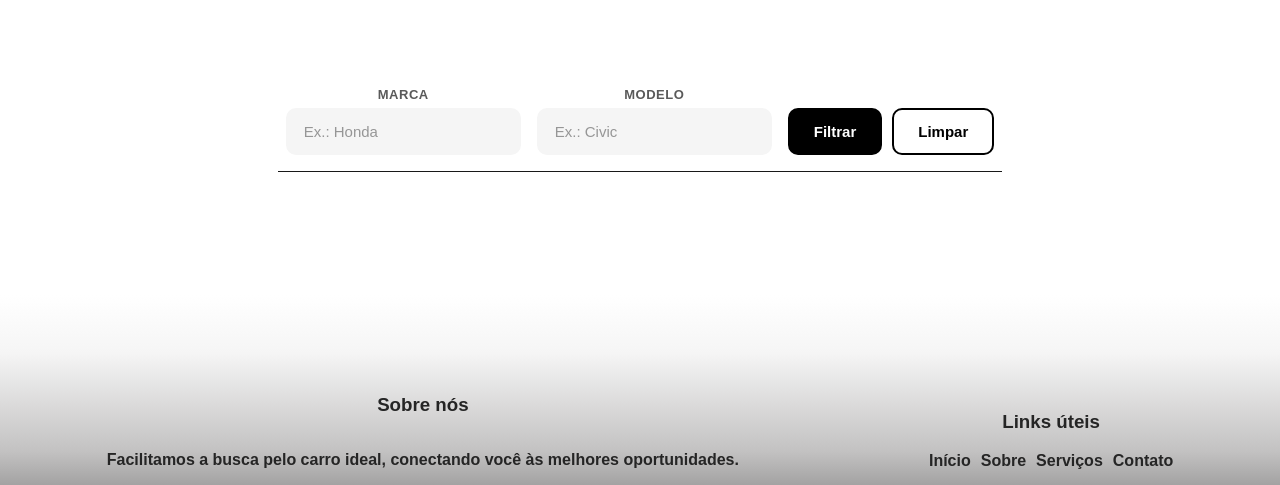
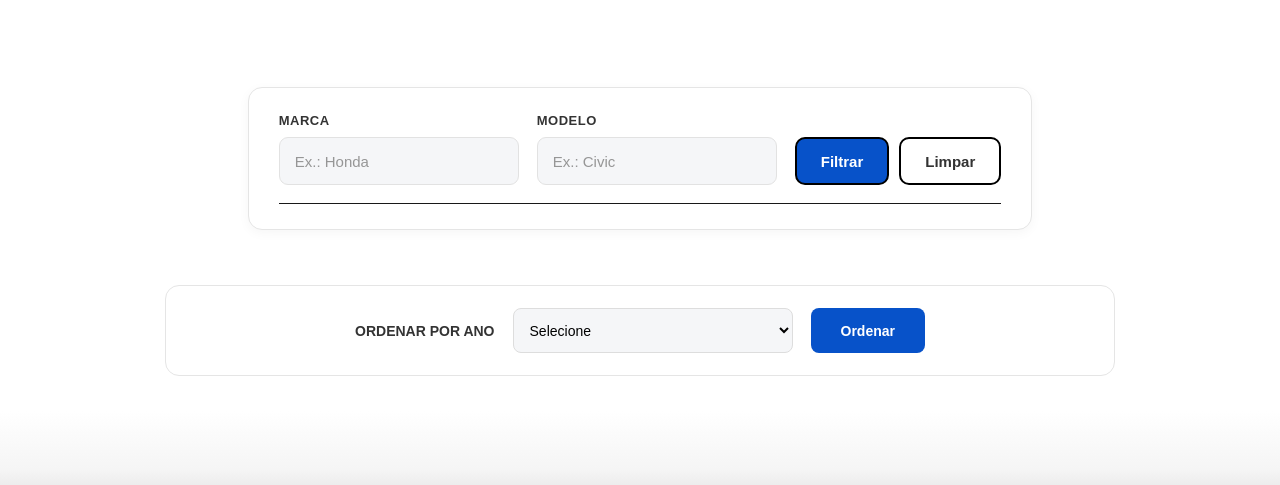
Before and after one commit to bruno88/engenharia-gitflow-2026, a plain HTML site: page explorar.html in a window 1280 px wide. Shown: the part 115-600 px from the top of the page. Drawn offline with nearby package versions, Linux system fonts and the light colour scheme.

Commit message:
criei o ordenar por crescente e decresente e o css do explorar

```diff
--- /dev/null
+++ b/css/explorar.css
@@ -0,0 +1,142 @@
+
+.filtro {
+    max-width: 950px;
+    margin: 0 auto;
+}
+
+.filtro-form {
+    display: flex;
+    align-items: flex-end;
+    justify-content: center;
+    gap: 18px;
+    flex-wrap: wrap;
+    padding: 25px 30px;
+    background: white;
+    border: 1px solid #e5e5e5;
+    border-radius: 14px;
+    box-shadow: 0 3px 12px rgba(0,0,0,0.04);
+}
+
+.filtro-campo {
+    display: flex;
+    flex-direction: column;
+    gap: 9px;
+    flex: 1;
+    min-width: 190px;
+}
+
+.filtro-campo label {
+    font-size: 13px;
+    font-weight: 700;
+    color: #333;
+    text-align: left;
+}
+
+.filtro-campo input {
+    width: 100%;
+    height: 48px;
+    padding: 0 15px;
+    background: #f5f6f8;
+    border: 1px solid #e2e2e2;
+    border-radius: 9px;
+    font-size: 15px;
+    outline: none;
+    transition: 0.3s;
+}
+
+.filtro-campo input:focus {
+    border-color: #0752c9;
+    background: white;
+}
+
+/* ===== BOTÕES DOS FILTROS ===== */
+
+.filtro-botoes {
+    display: flex;
+    gap: 10px;
+}
+
+.botao-filtrar,
+.botao-limpar {
+    height: 48px;
+    padding: 0 25px;
+    border-radius: 9px;
+    font-size: 14px;
+    font-weight: 700;
+    cursor: pointer;
+    transition: 0.3s;
+}
+
+.botao-filtrar {
+    background: #0752c9;
+    color: white;
+    border: 1px solid #0752c9;
+}
+
+.botao-filtrar:hover {
+    background: #063e98;
+}
+
+.botao-limpar {
+    background: white;
+    color: #333;
+    border: 1px solid #ccc;
+}
+
+.botao-limpar:hover {
+    background: #f0f0f0;
+}
+
+
+.ordenacao {
+    max-width: 950px;
+    margin: 25px auto 35px;
+    padding: 22px 25px;
+    display: flex;
+    align-items: center;
+    justify-content: center;
+    gap: 18px;
+    flex-wrap: wrap;
+    background: white;
+    border: 1px solid #e5e5e5;
+    border-radius: 14px;
+}
+
+.ordenacao label {
+    font-size: 14px;
+    font-weight: 700;
+    color: #333;
+}
+
+.ordenacao select {
+    width: 280px;
+    height: 45px;
+    padding: 0 12px;
+    border: 1px solid #ddd;
+    border-radius: 8px;
+    background: #f5f6f8;
+    font-size: 14px;
+    cursor: pointer;
+    outline: none;
+}
+
+.ordenacao select:focus {
+    border-color: #0752c9;
+}
+
+#btOrdenar {
+    height: 45px;
+    padding: 0 30px;
+    background: #0752c9;
+    color: white;
+    border: none;
+    border-radius: 8px;
+    font-size: 14px;
+    font-weight: 700;
+    cursor: pointer;
+    transition: 0.3s;
+}
+
+#btOrdenar:hover {
+    background: #063e98;
+}
--- a/explorar.html
+++ b/explorar.html
@@ -11,6 +11,7 @@
     <link rel="stylesheet" href="base.css">
     <link rel="stylesheet" href="css/style.css">
     <link rel="stylesheet" href="css/filtro.css">
+    <link rel="stylesheet" href="css/explorar.css">
 </head>
 
 <body>
@@ -69,7 +70,7 @@
                 </label>
 
                 <nav class="navigation" aria-label="Menu principal">
-                    <a class="nav-link active" href="index.html">Início</a>
+                    <a class="nav-link" href="index.html">Início</a>
                     <a class="nav-link" href="#comprar">Comprar</a>
                     <a class="nav-link" href="#vender">Vender</a>
                     <a class="nav-link" href="#modelos">Modelos</a>
@@ -77,7 +78,7 @@
                     <a class="nav-link" href="#sobre">Sobre nós</a>
                     <a class="nav-link" href="./contato.html">Contato</a>
                     <a class="nav-link" href="mensagens.html">Mensagens</a>
-                    <a class="nav-cta" href="explorar.html">EXPLORAR VEÍCULOS</a>
+                    <a class="nav-cta active" href="explorar.html">EXPLORAR VEÍCULOS</a>
                 </nav>
 
             </div>
@@ -128,6 +129,19 @@
                 <hr>
             </div>
         </div>
+
+     <div class="ordenacao">
+    <label for="inOrdenar">ORDENAR POR ANO</label>
+
+    <select id="inOrdenar">
+        <option value="">Selecione</option>
+        <option value="crescente">Crescente (mais antigos)</option>
+        <option value="decrescente">Decrescente (mais novos)</option>
+    </select>
+
+    <button type="button" id="btOrdenar">Ordenar</button>
+</div>
+
 
         <div class="lista" id="lista">
         </div>
--- a/js/explorar.js
+++ b/js/explorar.js
@@ -2,6 +2,8 @@ const inMarca = document.getElementById('inMarca');
 const inModelo = document.getElementById('inModelo');
 const btFiltrar = document.getElementById('btFiltrar');
 const btLimpar = document.getElementById('btLimpar');
+const inOrdenar = document.getElementById('inOrdenar');
+const btOrdenar = document.getElementById('btOrdenar');
 const veiculosCadastrados = JSON.parse(localStorage.getItem('veiculos')) || [];
 
 const vetorTeste = [
@@ -22,19 +24,49 @@ export function filtrar(_marca, _modelo) {
     } else {
         console.log(txtFormatado);
     }
+
+
 }
 
-export function limparCampos(vetCampos){
+export function limparCampos(vetCampos) {
     vetCampos.forEach(campo => {
         campo.value = "";
     });
 }
 
+export function ordenarAno() {
+
+    let motos = [...veiculosCadastrados];
+
+    if (inOrdenar.value == "crescente") {
+        motos.sort((a, b) => Number(a.ano) - Number(b.ano));
+    }
+
+    if (inOrdenar.value == "decrescente") {
+        motos.sort((a, b) => Number(b.ano) - Number(a.ano));
+    }
+
+    const lista = document.getElementById("lista");
+    lista.innerHTML = "";
+
+    motos.forEach(veiculo => {
+        criarCard(
+            veiculo.marca,
+            veiculo.modelo,
+            veiculo.ano,
+            veiculo.imagem,
+            veiculo.descricao
+        );
+    });
+} btOrdenar.addEventListener('click', () => {
+    ordenarAno();
+});
+
 btFiltrar.addEventListener('click', () => {
     filtrar(inMarca.value, inModelo.value);
 });
 
-btLimpar.addEventListener('click', () =>{
+btLimpar.addEventListener('click', () => {
     limparCampos([inMarca, inModelo]);
 });
 function criarCard(marca, modelo, ano, imagem, descricao) {
```
Also changed, not shown: contato.html (+1 -0 lines), tecnologia.html (+3 -3 lines).
